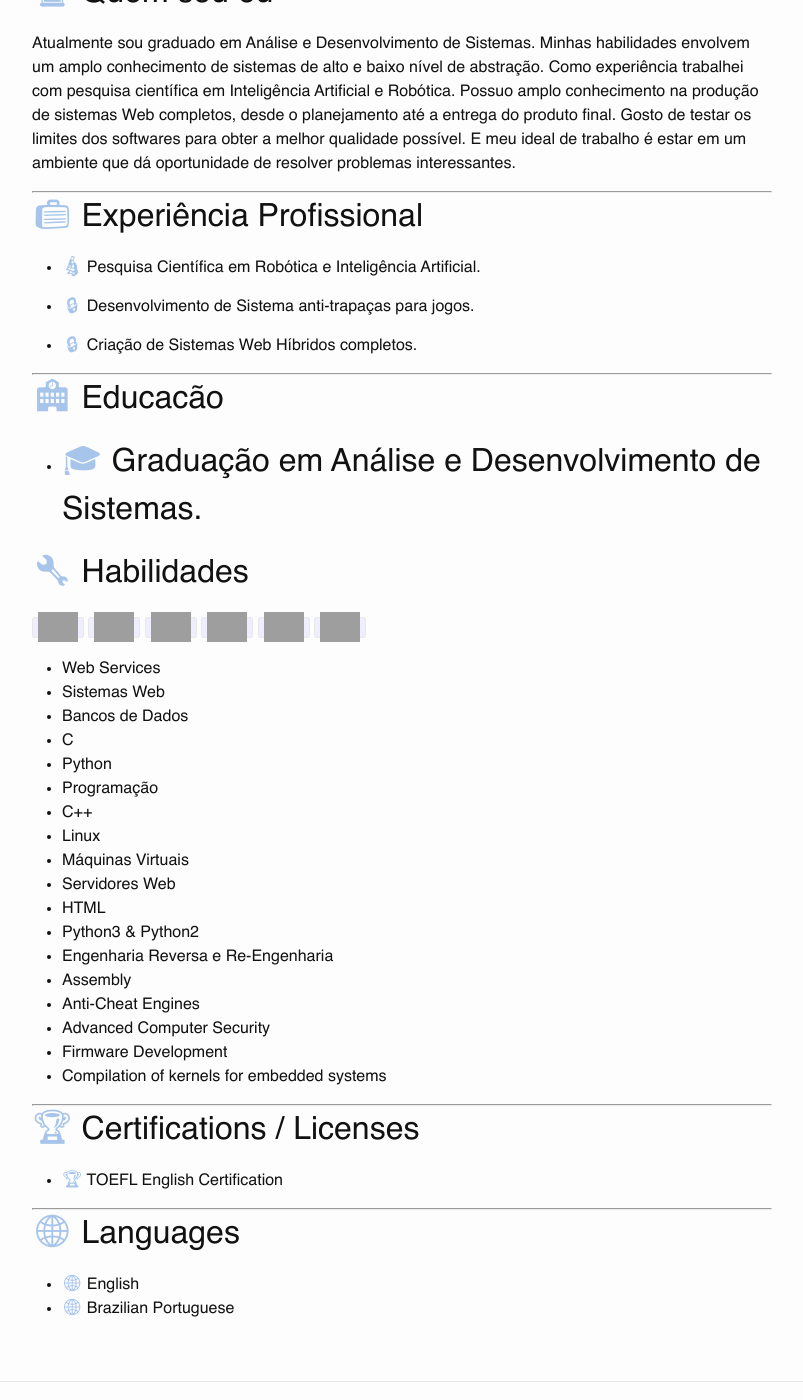
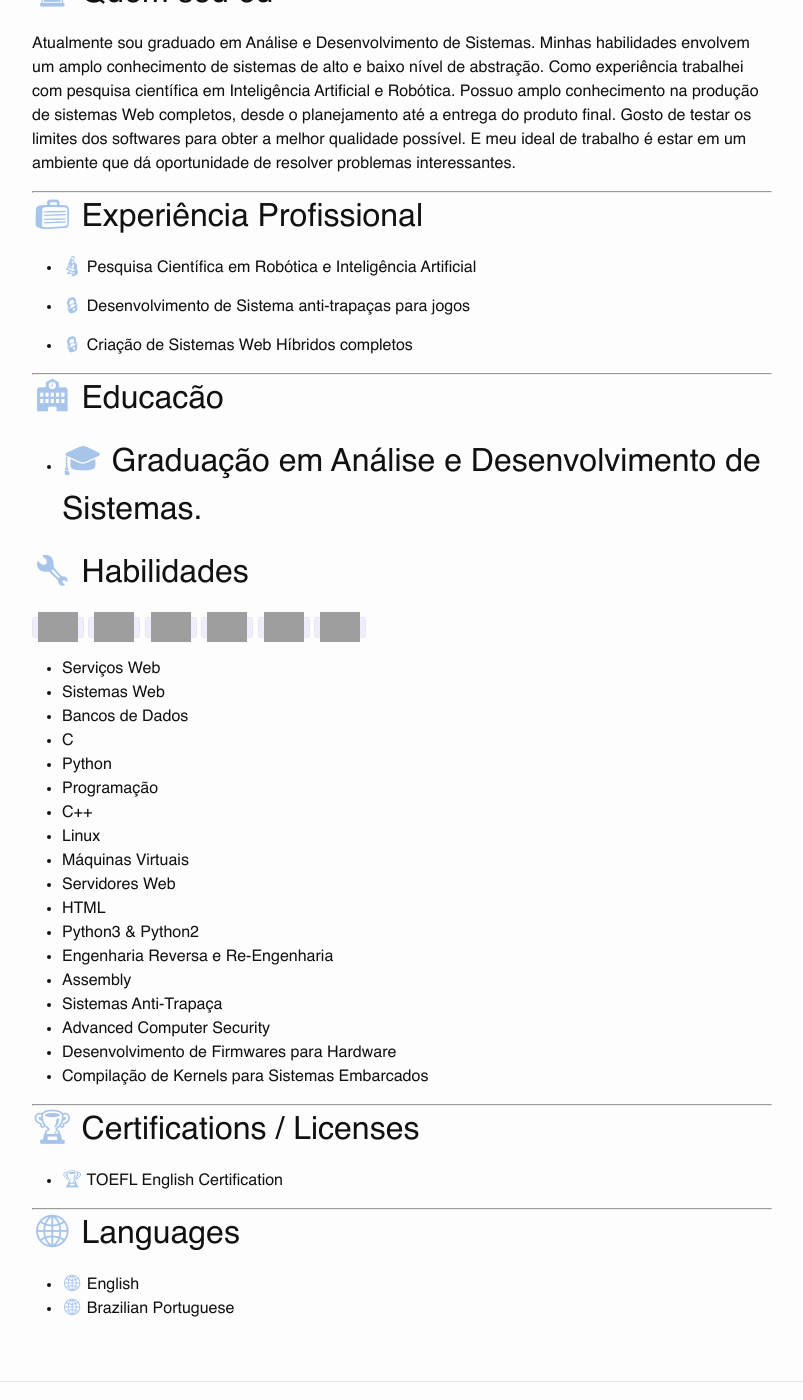
Before and after one commit to hamilton-m/hamilton-m.github.io, a Jekyll site: the page built from about1.md, in a window 1280 px wide and 1400 px high, scrolled down 323 px. Shown: the whole window, without its empty margins (238-1041 px from the left). Built offline with Jekyll 4.4.1, drawn with Linux system fonts in a browser that asks for light colours; some of the changed text lies outside the part shown; grey boxes are pictures that could not be loaded.

Commit message:
Update about1.md

```diff
--- a/about1.md
+++ b/about1.md
@@ -7,7 +7,7 @@ permalink: /about/
 
 ## <span class="icon_color"> 👨‍💻 </span> Hamilton Mendes
 * <span class="icon_color">🌎</span> Location: Internet/Brazil
-* <span class="icon_color">📬</span> e-mail: hamilton \_j[at] gmx.com
+* <span class="icon_color">📬</span> e-mail: hamilton\_j [arroba] gmx.com
 
 ---
 
@@ -23,11 +23,11 @@ E meu ideal de trabalho é estar em um ambiente que dá oportunidade de resolver
 
 ## <span class="icon_color">💼</span> Experiência Profissional
 
-* <span class="icon_color">🔬</span> Pesquisa Científica em Robótica e Inteligência Artificial.
+* <span class="icon_color">🔬</span> Pesquisa Científica em Robótica e Inteligência Artificial
 
-* <span class="icon_color">🔒</span> Desenvolvimento de Sistema anti-trapaças para jogos.
+* <span class="icon_color">🔒</span> Desenvolvimento de Sistema anti-trapaças para jogos
 
-* <span class="icon_color">🔒</span> Criação de Sistemas Web Híbridos completos.
+* <span class="icon_color">🔒</span> Criação de Sistemas Web Híbridos completos
 
 ---
 
@@ -42,7 +42,7 @@ E meu ideal de trabalho é estar em um ambiente que dá oportunidade de resolver
 <code><img height="30" src="https://cdn.iconscout.com/icon/free/png-64/python-2752092-2284909.png"></code>
 <code><img height="30" src="https://cdn.iconscout.com/icon/free/png-64/javascript-2038874-1720087.png"></code>
 <code><img height="30" src="https://cdn.iconscout.com/icon/free/png-64/mongodb-4-1175139.png"></code>
-* Web Services
+* Serviços Web
 * Sistemas Web
 * Bancos de Dados
 * C
@@ -56,10 +56,10 @@ E meu ideal de trabalho é estar em um ambiente que dá oportunidade de resolver
 * Python3 & Python2
 * Engenharia Reversa e Re-Engenharia
 * Assembly
-* Anti-Cheat Engines
+* Sistemas Anti-Trapaça
 * Advanced Computer Security
-* Firmware Development
-* Compilation of kernels for embedded systems
+* Desenvolvimento de Firmwares para Hardware
+* Compilação de Kernels para Sistemas Embarcados
 
 ---
 
```
